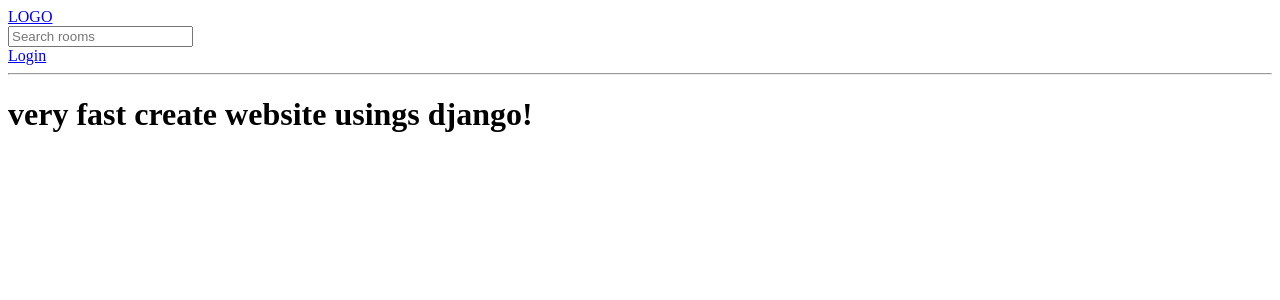
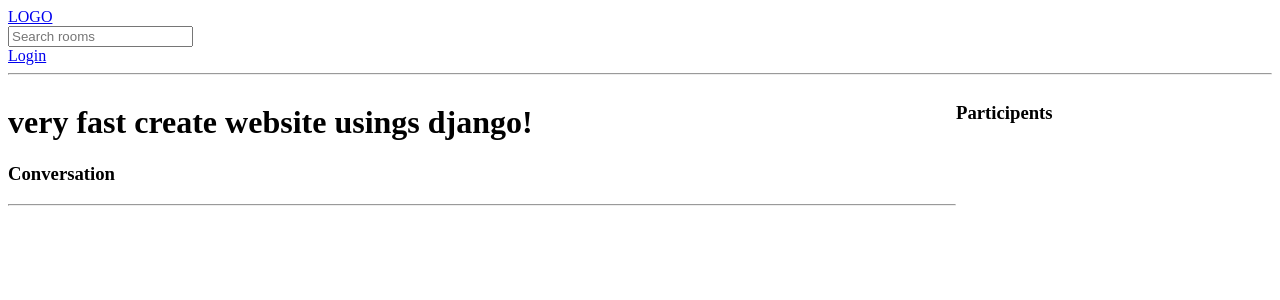
Before and after one commit to naiemislam110133/python-basic-project, a Django app: page /room/14/ in a window 1280 px wide. Shown: the top 300 px of the page. Run offline with Django 5.2, Linux system fonts and the light colour scheme; data comes from the database, SQL or seed files in the repository; both versions use the stored data as it was after the commit.

Commit message:
added new feature

```diff
--- a/base/templates/base/room.html
+++ b/base/templates/base/room.html
@@ -6,7 +6,51 @@
     <title>{%block title%} room page | StudyBud {%endblock title%}</title>
 </head>
 <body>
-    {%include 'navbar.html'%}
-    <h1>{{room.name}}!</h1>
+ {% include 'navbar.html'%}
+
+ <style>
+    .room-container{
+        display: grid;
+        grid-template-columns: 3fr 1fr;
+    }
+ </style>
+
+ <div class="room-container">
+    <div>
+        <h1>{{room.name}}!</h1>
+
+    <p>{{room.description}}</p>
+
+    <div class="comment-wrapper">
+        <h3>Conversation</h3>
+        <hr>
+
+        {% for message in room_messages %}
+             <div>
+                <small>{{message.user}}  {{message.created | timesince}} ago</small>
+                <p>{{message.body}}</p>
+             </div>
+             <hr>
+        {% endfor %}
+    </div>
+
+
+    {% if request.user.is_authenticated %}
+
+        <div class="comment-form">
+            <form method="POST" action="">
+                {% csrf_token %}
+                <input type="text" name="body" placeholder="Write You Comment here ">
+            </form>
+        </div>
+
+    {% endif%}
+    </div>
+    <div>
+        <h3>Participents</h3>
+    </div>
+ </div>
+
+
 </body>
 </html>
--- a/base/views.py
+++ b/base/views.py
@@ -2,7 +2,7 @@ from django.shortcuts import render, redirect
 from django.contrib.auth.models import User
 from django.contrib.auth.decorators import login_required
 from django.contrib.auth.forms import UserCreationForm
-from .models import Room, Topic
+from .models import Room, Topic, Message
 from django.http import HttpResponse
 from django.contrib.auth import authenticate, login, logout
 from django.contrib import messages
@@ -81,11 +81,23 @@ def room(request, pk):
 
     room = Room.objects.get(id=pk)
 
+    room_messages = room.message_set.all().order_by('-created')
+
+    if request.method == 'POST':
+        message = Message.objects.create(
+
+            user = request.user,
+            room = room,
+            body = request.POST.get('body')
+        )
+
+        return redirect('room', pk = room.id)
+
     # room = None
     # for i in rooms:
     #     if i['id'] == int(pk):
     #         room = i
-    context = {'room': room}
+    context = {'room': room, 'room_messages': room_messages}
     return render(request, 'base/room.html', context)
 @login_required(login_url='login')
 def create_room(request):
```
Also changed, not shown: db.sqlite3.
